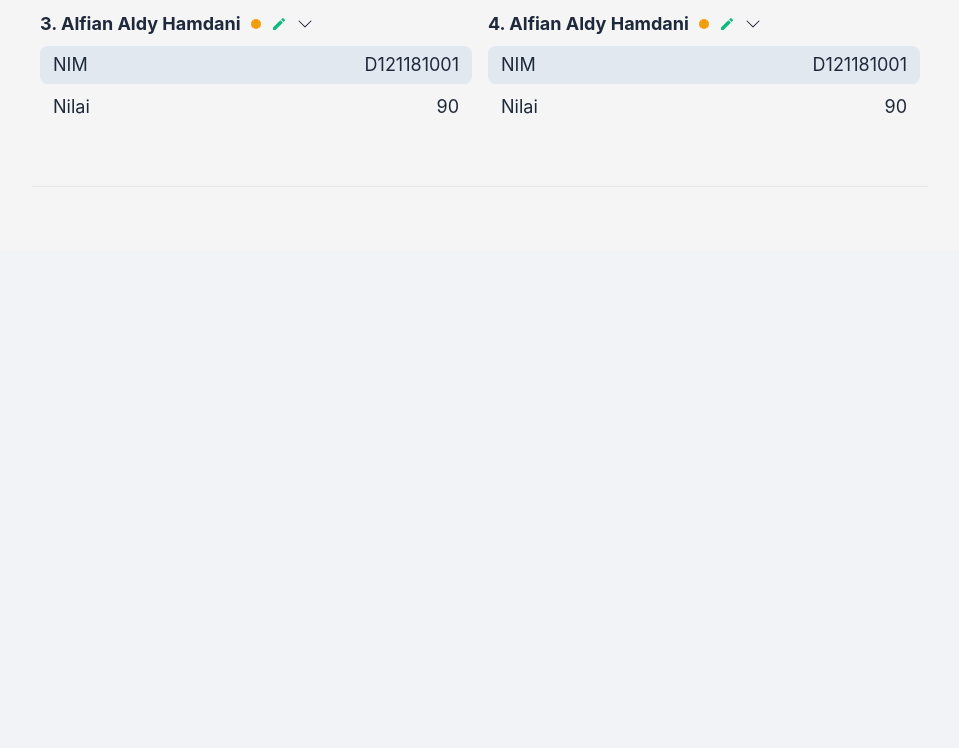
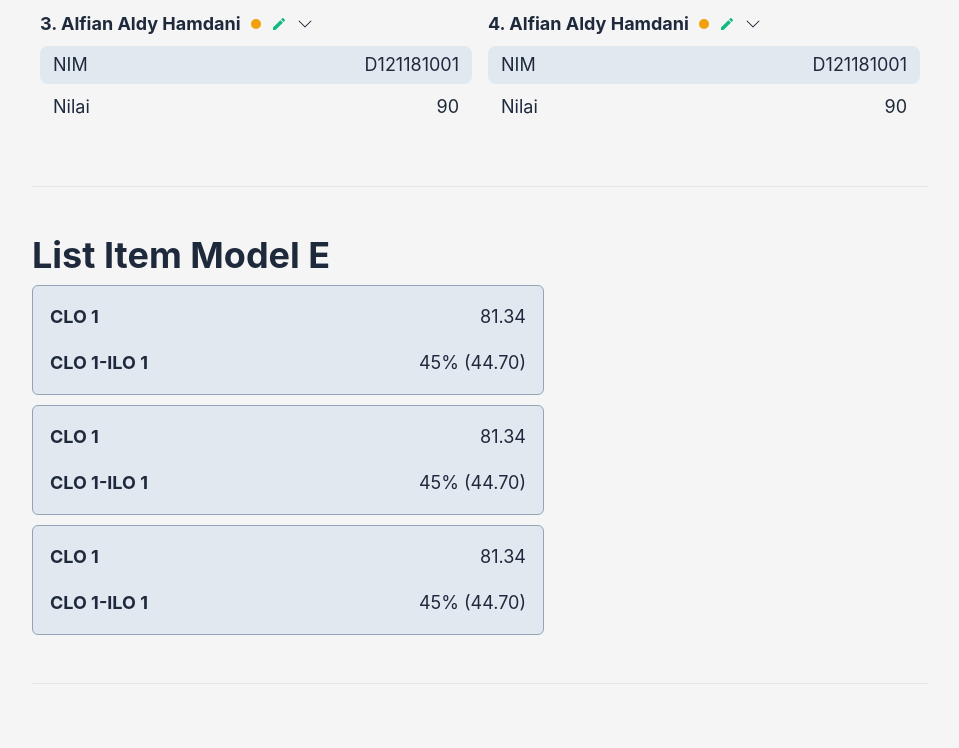
Before and after one commit to alfianAH/learning-outcomes-assessment, a Python web app: template templates/index.html in a window 1280 px wide. Shown: the part 4331-5079 px from the top of the page, without its empty margins (320-1279 px from the left). Before the commit the page ends 4445 px from the top, so only its background shows below. Run offline with Jinja, Linux system fonts and the light colour scheme; the template is opened without the code that fills it, so the values that code supplies are empty; some libraries are stand-ins or nearby versions.

Commit message:
Add list item model E

```diff
--- a/static/public/css/index.css
+++ b/static/public/css/index.css
@@ -1535,6 +1535,46 @@ details.dropdown::marker {
   background-color: rgb(64 64 64 / var(--tw-bg-opacity));
 }
 
+/* Model E */
+
+.list-item-model-e {
+  border-radius: 0.375rem;
+  border-width: 1px;
+  --tw-border-opacity: 1;
+  border-color: rgb(148 163 184 / var(--tw-border-opacity));
+  --tw-bg-opacity: 1;
+  background-color: rgb(226 232 240 / var(--tw-bg-opacity));
+  padding: 0.625rem;
+}
+
+.list-item-model-e:hover {
+  --tw-bg-opacity: 1;
+  background-color: rgb(203 213 225 / var(--tw-bg-opacity));
+}
+
+.dark .list-item-model-e {
+  border-style: none;
+  --tw-bg-opacity: 1;
+  background-color: rgb(64 64 64 / var(--tw-bg-opacity));
+}
+
+.dark .list-item-model-e:hover {
+  --tw-bg-opacity: 1;
+  background-color: rgb(82 82 82 / var(--tw-bg-opacity));
+}
+
+@media (min-width: 768px) {
+  .list-item-model-e {
+    padding: 0.75rem;
+  }
+}
+
+@media (min-width: 1280px) {
+  .list-item-model-e {
+    padding: 1rem;
+  }
+}
+
 .list-item-model-d.open > .list-item-model-d-details {
   display: block;
 }
@@ -2356,6 +2396,10 @@ details.dropdown::marker {
   width: 0.625rem;
 }
 
+.max-w-xs {
+  max-width: 20rem;
+}
+
 .cursor-pointer {
   cursor: pointer;
 }
@@ -2416,6 +2460,10 @@ details.dropdown::marker {
   overflow-x: auto;
 }
 
+.whitespace-nowrap {
+  white-space: nowrap;
+}
+
 .rounded-full {
   border-radius: 9999px;
 }
@@ -2441,6 +2489,11 @@ details.dropdown::marker {
   border-color: rgb(203 213 225 / var(--tw-border-opacity));
 }
 
+.border-slate-400 {
+  --tw-border-opacity: 1;
+  border-color: rgb(148 163 184 / var(--tw-border-opacity));
+}
+
 .border-b-slate-800 {
   --tw-border-opacity: 1;
   border-bottom-color: rgb(30 41 59 / var(--tw-border-opacity));
@@ -2511,6 +2564,10 @@ details.dropdown::marker {
 
 .p-4 {
   padding: 1rem;
+}
+
+.p-2\.5 {
+  padding: 0.625rem;
 }
 
 .px-3 {
@@ -2703,6 +2760,10 @@ details.dropdown::marker {
   color: rgb(220 38 38 / var(--tw-text-opacity));
 }
 
+.dark .dark\:border-none {
+  border-style: none;
+}
+
 .dark .dark\:border-zinc-600 {
   --tw-border-opacity: 1;
   border-color: rgb(82 82 91 / var(--tw-border-opacity));
@@ -2733,6 +2794,11 @@ details.dropdown::marker {
   background-color: rgb(136 19 55 / var(--tw-bg-opacity));
 }
 
+.dark .dark\:bg-neutral-700 {
+  --tw-bg-opacity: 1;
+  background-color: rgb(64 64 64 / var(--tw-bg-opacity));
+}
+
 .dark .dark\:fill-rose-400 {
   fill: #fb7185;
 }
@@ -2827,10 +2893,6 @@ details.dropdown::marker {
   .sm\:flex-row {
     flex-direction: row;
   }
-
-  .sm\:flex-wrap {
-    flex-wrap: wrap;
-  }
 }
 
 @media (min-width: 768px) {
@@ -2876,6 +2938,10 @@ details.dropdown::marker {
 
   .md\:w-\[calc\(100\%-24rem\)\] {
     width: calc(100% - 24rem);
+  }
+
+  .md\:max-w-sm {
+    max-width: 24rem;
   }
 
   .md\:space-x-3 > :not([hidden]) ~ :not([hidden]) {
@@ -2896,6 +2962,16 @@ details.dropdown::marker {
     margin-bottom: calc(0.5rem * var(--tw-space-y-reverse));
   }
 
+  .md\:space-y-3 > :not([hidden]) ~ :not([hidden]) {
+    --tw-space-y-reverse: 0;
+    margin-top: calc(0.75rem * calc(1 - var(--tw-space-y-reverse)));
+    margin-bottom: calc(0.75rem * var(--tw-space-y-reverse));
+  }
+
+  .md\:p-3 {
+    padding: 0.75rem;
+  }
+
   .md\:px-3 {
     padding-left: 0.75rem;
     padding-right: 0.75rem;
@@ -2988,6 +3064,10 @@ details.dropdown::marker {
 
   .xl\:w-\[calc\(100\%-28rem\)\] {
     width: calc(100% - 28rem);
+  }
+
+  .xl\:max-w-lg {
+    max-width: 32rem;
   }
 
   .xl\:grid-cols-3 {
@@ -3000,6 +3080,16 @@ details.dropdown::marker {
     margin-bottom: calc(0.75rem * var(--tw-space-y-reverse));
   }
 
+  .xl\:space-y-4 > :not([hidden]) ~ :not([hidden]) {
+    --tw-space-y-reverse: 0;
+    margin-top: calc(1rem * calc(1 - var(--tw-space-y-reverse)));
+    margin-bottom: calc(1rem * var(--tw-space-y-reverse));
+  }
+
+  .xl\:p-4 {
+    padding: 1rem;
+  }
+
   .xl\:text-xl {
     font-size: 1.25rem;
     line-height: 1.75rem;
--- a/static/src/css/input.css
+++ b/static/src/css/input.css
@@ -285,6 +285,11 @@
         @apply px-6 py-2.5 bg-slate-200 dark:bg-neutral-700 rounded-md space-y-1 hidden;
     }
 
+    /* Model E */
+    .list-item-model-e{
+        @apply bg-slate-200 dark:bg-neutral-700 border border-slate-400 hover:bg-slate-300 dark:hover:bg-neutral-600 dark:border-none p-2.5 md:p-3 xl:p-4 rounded-md;
+    }
+
     .list-item-model-d.open > .list-item-model-d-details{
         @apply block;
     }
--- a/templates/index.html
+++ b/templates/index.html
@@ -1278,6 +1278,59 @@
         </ol>
 
         <hr class="my-12">
+
+        <h1>List Item Model E</h1>
+
+        <div class="max-w-xs md:max-w-sm xl:max-w-lg mt-2.5">
+            <ul class="space-y-2.5 w-full" role="list">
+                <li class="list-item-model-e" role="listitem">
+                    <table class="w-full">
+                        <tbody class="flex flex-col space-y-2.5 md:space-y-3 xl:space-y-4">
+                            <tr class="flex space-x-2.5">
+                                <th scope="row" class="w-full">CLO 1</th>
+                                <td class="text-right  whitespace-nowrap">81.34</td>
+                            </tr>
+                            <tr class="flex space-x-2.5">
+                                <th scope="row" class="w-full">CLO 1-ILO 1</th>
+                                <td class="text-right  whitespace-nowrap">45% (44.70)</td>
+                            </tr>
+                        </tbody>
+                    </table>
+                </li>
+
+                <li class="list-item-model-e" role="listitem">
+                    <table class="w-full">
+                        <tbody class="flex flex-col space-y-2.5 md:space-y-3 xl:space-y-4">
+                            <tr class="flex space-x-2.5">
+                                <th scope="row" class="w-full">CLO 1</th>
+                                <td class="text-right  whitespace-nowrap">81.34</td>
+                            </tr>
+                            <tr class="flex space-x-2.5">
+                                <th scope="row" class="w-full">CLO 1-ILO 1</th>
+                                <td class="text-right  whitespace-nowrap">45% (44.70)</td>
+                            </tr>
+                        </tbody>
+                    </table>
+                </li>
+
+                <li class="list-item-model-e" role="listitem">
+                    <table class="w-full">
+                        <tbody class="flex flex-col space-y-2.5 md:space-y-3 xl:space-y-4">
+                            <tr class="flex space-x-2.5">
+                                <th scope="row" class="w-full">CLO 1</th>
+                                <td class="text-right  whitespace-nowrap">81.34</td>
+                            </tr>
+                            <tr class="flex space-x-2.5">
+                                <th scope="row" class="w-full">CLO 1-ILO 1</th>
+                                <td class="text-right  whitespace-nowrap">45% (44.70)</td>
+                            </tr>
+                        </tbody>
+                    </table>
+                </li>
+            </ul>
+        </div>
+
+        <hr class="my-12">
     </main>
 
     <script src="../static/public/js/index.js"></script>
```
